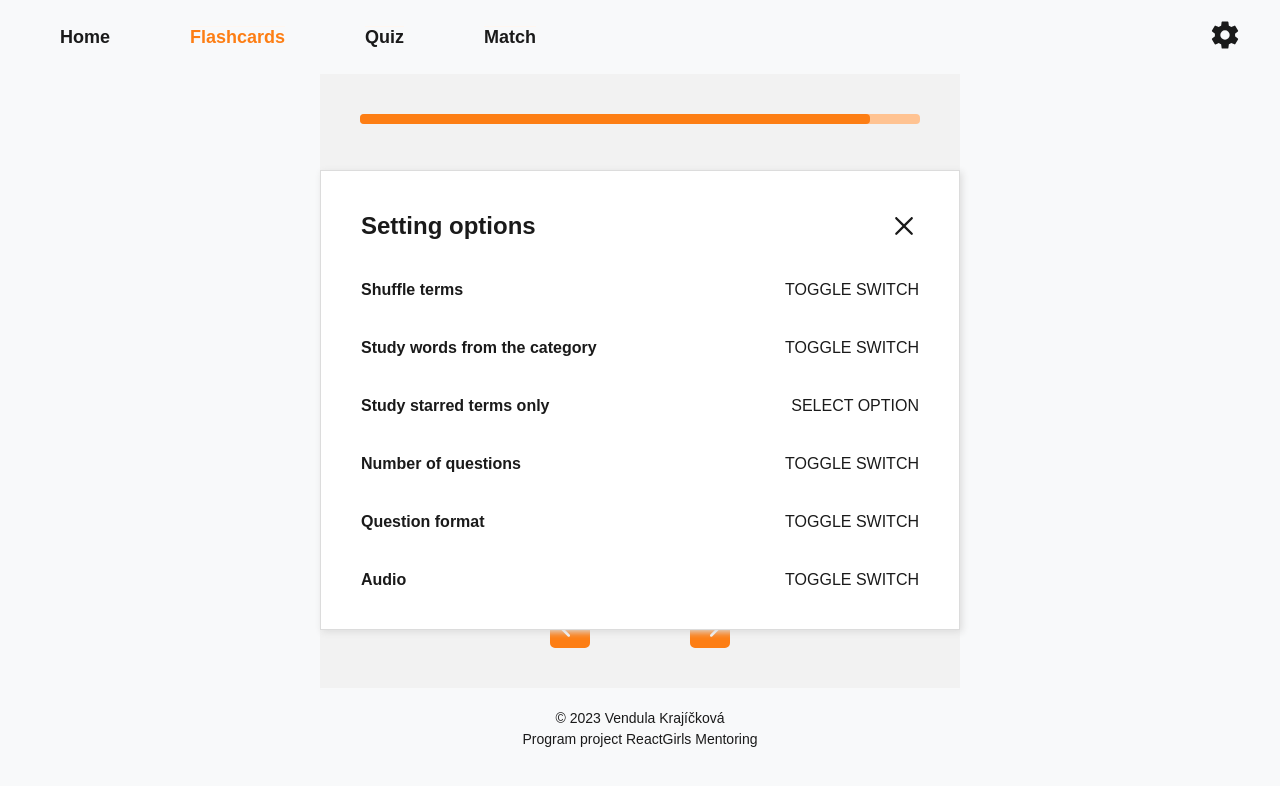
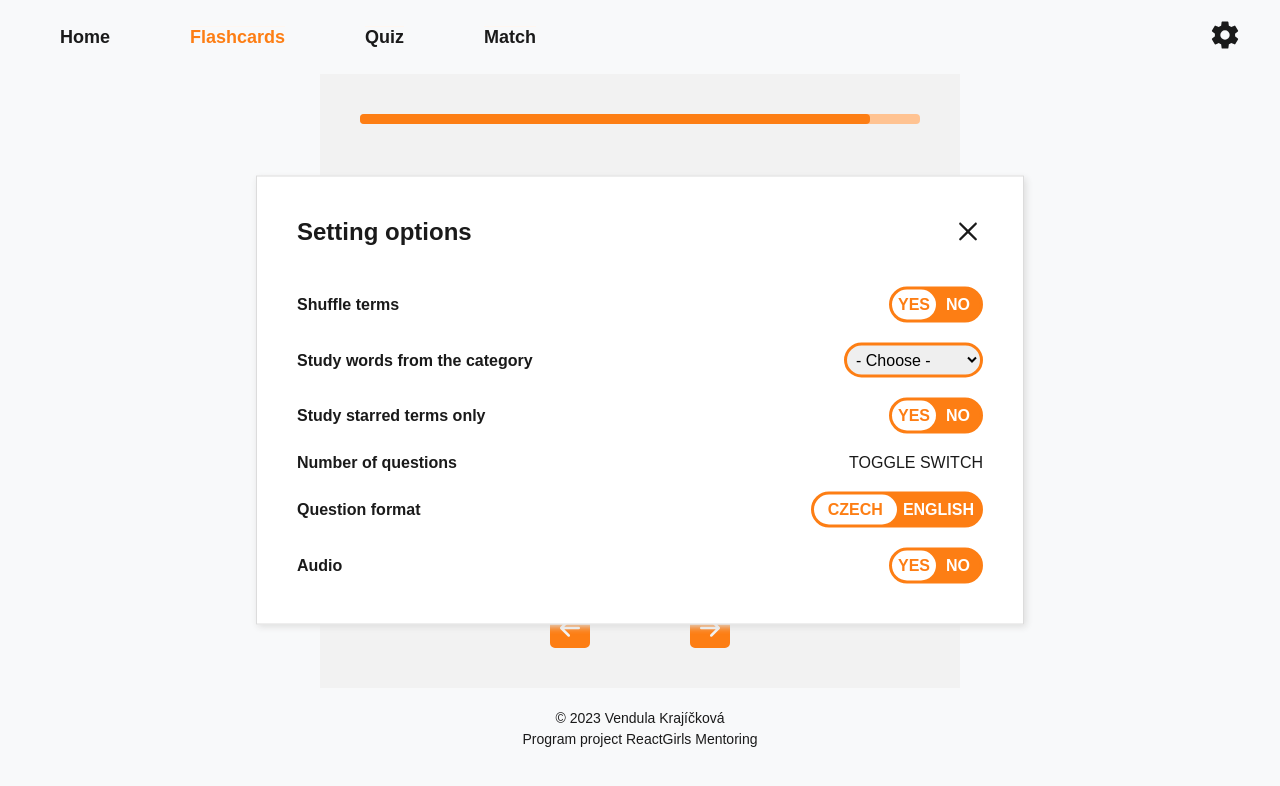
Before and after one commit to wendykr/WORDS-GAME, a React (Vite) app: page /flashcards in a window 1280 px wide. Both pictures are taken after a click on the icon 1225 px from the left and 35 px from the top of the page. Shown: the top 786 px of the page. Built offline with nearby package versions, Linux system fonts and the light colour scheme.

Commit message:
setting options

```diff
--- a/src/App.jsx
+++ b/src/App.jsx
@@ -1,5 +1,4 @@
 import { BrowserRouter, Routes, Route } from  'react-router-dom';
-import './App.scss';
 import { HomePage } from './pages/HomePage/HomePage';
 import { FlashcardPage } from './pages/FlashcardPage/FlashcardPage';
 import { QuizPage } from './pages/QuizPage/QuizPage';
--- a/src/App.scss
+++ /dev/null
@@ -1,32 +0,0 @@
-.container {
-  height: 100vh;
-  display: flex;
-  flex-direction: column;
-  justify-content: space-between;
-  align-items: center;
-
-  &__head, &__foot {
-    min-width: 350px;
-    max-width: 640px;
-
-    @media screen and (min-width: 640px) {
-      width: 100%;
-    }
-
-    @media screen and (min-width: 860px) {
-      max-width: 860px;
-    }
-  }
-
-  &__head {
-    margin-bottom: 20px;
-  }
-
-  &__body {
-    width: 100%;
-  }
-
-  &__foot {
-    margin-top: 20px;
-  }
-}
--- /dev/null
+++ b/src/components/SelectList/SelectList.jsx
@@ -0,0 +1,26 @@
+import React from 'react';
+import './SelectList.scss';
+import { wordData } from '../../constants/words';
+
+export const SelectList = () => {
+
+    const uniqueCategories = [...new Set(wordData.map(oneOption => oneOption.category))].sort();
+
+    const selectValue = (event) => {
+        const selectedCategory = event.target.value;
+        console.log('Selected Category: ' + selectedCategory);
+    };
+
+    const options = uniqueCategories.map((category, index) => (
+        <option key={index} value={category}>
+            {category.charAt(0).toUpperCase() + category.slice(1)}
+        </option>
+    ));
+
+    return (
+        <select id="selectList" className="selectList" name="category" onChange={selectValue}>
+            <option value="all">- Choose -</option>
+            {options}
+        </select>
+    );
+}
--- /dev/null
+++ b/src/components/SelectList/SelectList.scss
@@ -0,0 +1,11 @@
+.selectList {
+    padding: 0.3125rem;
+    font-size: 16px;
+    border: 3px solid #fd7e14;
+    border-radius: 20px;
+
+    &:focus-visible {
+        outline: none;
+        border: 3px solid #fd7e14;
+    }
+}
--- a/src/components/Setting/Setting.jsx
+++ b/src/components/Setting/Setting.jsx
@@ -1,8 +1,10 @@
 import React, { useState } from 'react';
 import './Setting.scss';
+import { ToggleButton } from '../ToggleButton/ToggleButton';
+import { SelectList } from '../SelectList/SelectList';
 
 import { IoSettingsSharp } from "react-icons/io5";
-import { RxCross2 } from 'react-icons/rx';
+import { RxCross2 } from "react-icons/rx";
 
 export const Setting = () => {
     const [isShow, setIsShow] = useState(false);
@@ -24,15 +26,21 @@ export const Setting = () => {
                 <form className="form">
                     <div className="form__row">
                         <div className="form__row--label">Shuffle terms</div>
-                        <div className="form__row--option">TOGGLE SWITCH</div>
+                        <div className="form__row--option">
+                            <ToggleButton id="toggleShuffle" firstValue="YES" secondValue="NO"/>
+                        </div>
                     </div>
                     <div className="form__row">
                         <div className="form__row--label">Study words from the category</div>
-                        <div className="form__row--option">TOGGLE SWITCH</div>
+                        <div className="form__row--option">
+                            <SelectList/>
+                        </div>
                     </div>
                     <div className="form__row">
                         <div className="form__row--label">Study starred terms only</div>
-                        <div className="form__row--option">SELECT OPTION</div>
+                        <div className="form__row--option">
+                            <ToggleButton id="toggleStarred" firstValue="YES" secondValue="NO"/>
+                        </div>
                     </div>
                     <div className="form__row">
                         <div className="form__row--label">Number of questions</div>
@@ -40,11 +48,15 @@ export const Setting = () => {
                     </div>
                     <div className="form__row">
                         <div className="form__row--label">Question format</div>
-                        <div className="form__row--option">TOGGLE SWITCH</div>
+                        <div className="form__row--option">
+                            <ToggleButton id="toggleQuestion" firstValue="CZECH" secondValue="ENGLISH"/>
+                        </div>
                     </div>
                     <div className="form__row">
                         <div className="form__row--label">Audio</div>
-                        <div className="form__row--option">TOGGLE SWITCH</div>
+                        <div className="form__row--option">
+                            <ToggleButton id="toggleAudio" firstValue="YES" secondValue="NO"/>
+                        </div>
                     </div>
                 </form>
             </div>
--- a/src/components/Setting/Setting.scss
+++ b/src/components/Setting/Setting.scss
@@ -37,7 +37,15 @@
             top: 50%;
             left: 50%;
             transform: translate(-50%, -50%);
-            max-width: 100%;
+            width: 100%;
+
+            @media screen and (min-width: 640px) {
+                width: 80%;
+            }
+
+            @media screen and (min-width: 860px) {
+                width: 60%;
+            }
         }
     }
 }
@@ -48,8 +56,13 @@
     &__row {
         margin-top: 40px;
         display: flex;
-        flex-direction: row;
+        flex-direction: column;
         justify-content: space-between;
+        align-items: center;
+
+        @media screen and (min-width: 450px) {
+            flex-direction: row;
+        }
 
         &--label {
             font-weight: bold;
@@ -57,13 +70,17 @@
         }
 
         &--option {
+            margin-top: 10px;
+
+            @media screen and (min-width: 450px) {
+                margin-top: 0;
+            }
 
         }
+    }
 
     &__row + &__row {
         margin-top: 20px;
-    }
-
     }
 }
 
--- /dev/null
+++ b/src/components/ToggleButton/ToggleButton.jsx
@@ -0,0 +1,27 @@
+import React, { useState } from 'react';
+import './ToggleButton.scss';
+
+export const ToggleButton = ({ id, firstValue, secondValue }) => {
+    const [isChecked, setIsChecked] = useState(false);
+
+    const handleToggle = () => {
+        setIsChecked(prev => !prev);
+        console.log(isChecked ? `${id}, ${firstValue}` : `${id}, ${secondValue}`);
+    };
+
+    return (
+        <div className="toggle">
+            <input
+                type="checkbox"
+                id={`"${id}"`}
+                className="toggle__checkbox"
+                checked={isChecked}
+                onChange={handleToggle}
+            />
+            <label htmlFor={`"${id}"`} className="toggle__container">
+                <div className={`toggle__label ${isChecked ? "active" : "inactive"}`}>{firstValue}</div>
+                <div className={`toggle__label ${isChecked ? "inactive" : "active"}`}>{secondValue}</div>
+            </label>
+        </div>
+    );
+}
--- /dev/null
+++ b/src/components/ToggleButton/ToggleButton.scss
@@ -0,0 +1,50 @@
+.toggle {
+
+    &__container {
+        position: relative;
+        display: grid;
+        grid-template-columns: repeat(2, 1fr);
+        width: fit-content;
+        border: 3px solid #fd7e14;
+        border-radius: 20px;
+        background: #fd7e14;
+        font-weight: bold;
+        color: #fd7e14;
+        cursor: pointer;
+
+        &::before {
+            content: '';
+            position: absolute;
+            width: 50%;
+            height: 100%;
+            left: 0%;
+            border-radius:20px;
+            background: #ffffff;
+            transition: all 0.3s;
+        }
+    }
+
+    &__checkbox {
+        display: none;
+    }
+
+    &__label {
+        padding: 6px;
+        text-align: center;
+        z-index: 1;
+
+        &.active {
+            color: #ffffff;
+            transition: color 0.3s;
+        }
+
+        &.inactive {
+            color: #fd7e14;
+            transition: color 0.3s;
+        }
+    }
+
+    &__checkbox:checked + &__container::before {
+        left: 50%;
+    }
+}
--- a/src/pages/QuizPage/QuizPage.jsx
+++ b/src/pages/QuizPage/QuizPage.jsx
@@ -56,7 +56,12 @@ export const QuizPage = () => {
     }
 
     const generateNewRandomWord = () => {
-        setRandomWords(prevRandomWords => [...prevRandomWords]);
+        const updatedRandomWords = (prevRandomWords) => {
+            // vrácení nového pole, které je kopií `prevRandomWords`
+            return [...prevRandomWords];
+        }
+        // aktualizace stavu `randomWords` pomocí funkce `setRandomWords`
+        setRandomWords(updatedRandomWords);
     }
 
     return (
```
